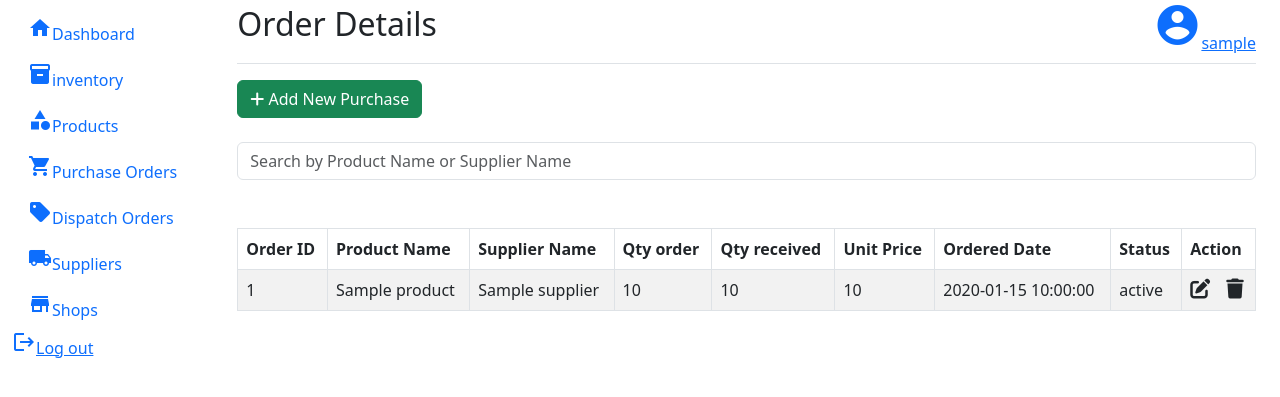
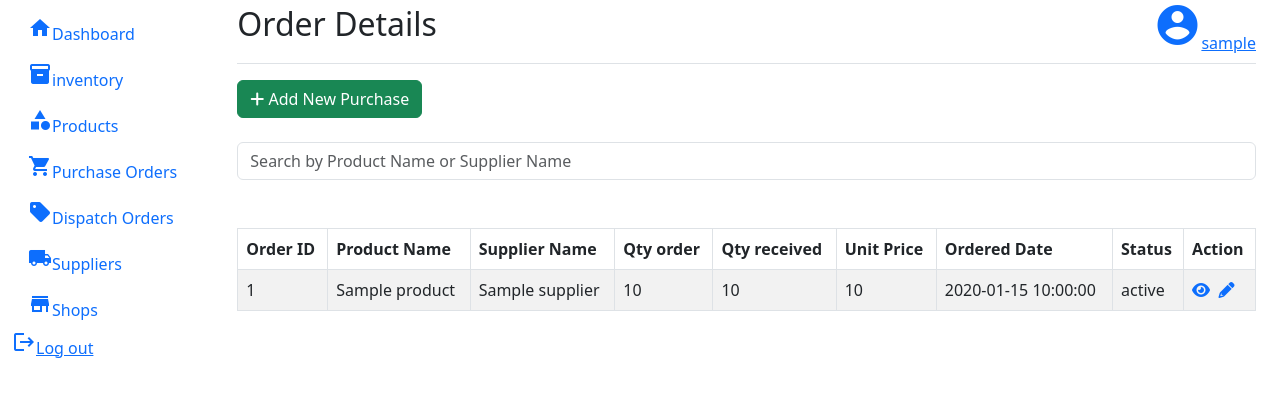
Before and after one commit to SenudaJK/Web-Development-Project, a PHP site: page /purchaseView.php in a window 1280 px wide. Shown: the part 55-452 px from the top of the page. Run offline with PHP 8.4, Linux system fonts and the light colour scheme; the visitor is signed in with stand-in values (Sample User, id 1); tables that the repository leaves empty or names only in its code hold one stand-in row (values such as "Sample post"); a stand-in replaces the project's code that opens the database connection.

Commit message:
Update purchaseView.php

```diff
--- a/purchaseView.php
+++ b/purchaseView.php
@@ -158,8 +158,8 @@ $role = $_SESSION['role'];
 
                                             if ($role !== 'Worker') {
                                                 // If the role is not 'worker', display the active links
-                                                echo "<a href='purchaseRead.php?id=" . $row['PurchaseOrderID'] . "' class='link-dark'><i class='fa-solid fa-pen-to-square fs-5 me-3'></i></a>";
-                                                echo "<a href='purchaseUpdate.php?id=" . $row['PurchaseOrderID'] . "' class='link-dark'><i class='fa-solid fa-trash fs-5'></i></a>";
+                                                echo '<a href="purchaseRead.php?id='. $row['PurchaseOrderID'] .'" class="mr-2" title="View more information" data-toggle="tooltip"><span class="fa fa-eye"></span></a>';echo "&nbsp&nbsp";
+                                                echo '<a href="purchaseUpdate.php?id='. $row['PurchaseOrderID'] .'" class="mr-2" title="Update Quantity & Status" data-toggle="tooltip"><span class="fa fa-pencil"></span></a>';
                                             } else {
                                                 // If the role is 'worker', display disabled icons without links
                                                 echo "<i class='fa fa-eye fs-5 me-3' style='color: gray; cursor: not-allowed;' title='View (disabled)'></i>";
```
